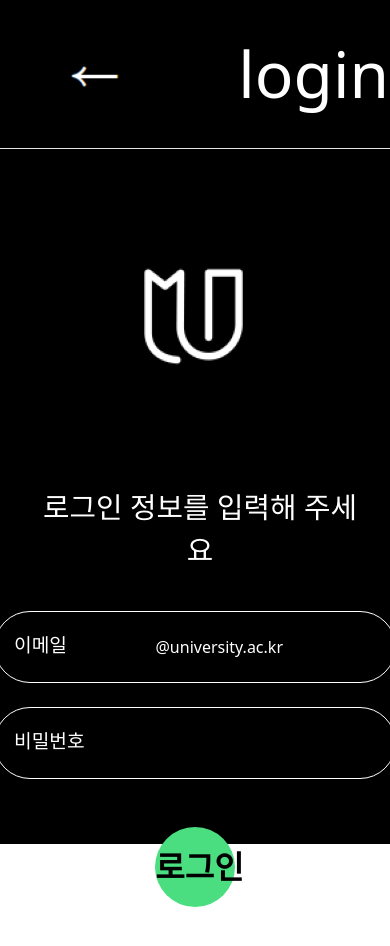
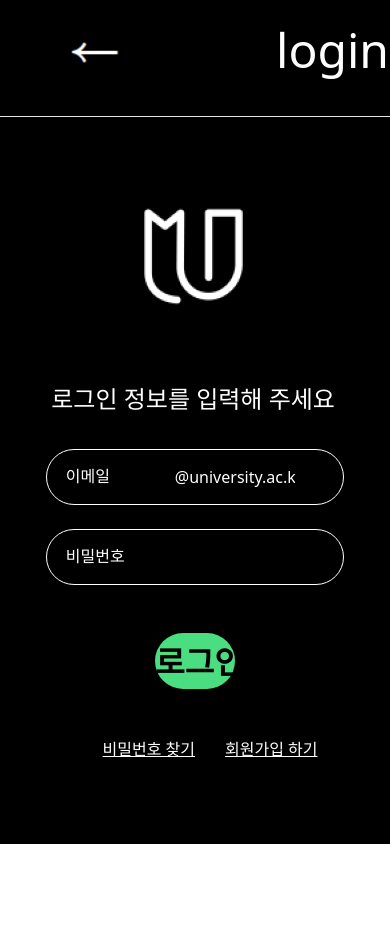
Before and after one commit to UMC-Umark/umark-FE, a React (Create React App) app: page /Login in a window 390 px wide. Shown: the top 946 px of the page. After the commit the page ends 844 px from the top, so only its background shows below. Built offline with nearby package versions, Linux system fonts and the light colour scheme.

Commit message:
[FEAT]-login page

```diff
--- a/src/css/Login.css
+++ b/src/css/Login.css
@@ -1,10 +1,11 @@
 .custom-logintitle {
-    font-size:3.75rem;
+    font-size:3rem;
+    margin-left:-5rem;
 }
 
-.custom-info {
+.custom-info1 {
     text-align: center;
-    font-size: 2.25rem;
+    font-size: 1.6rem;
 }
 
 .custom-loginbutton1 {
@@ -18,28 +19,32 @@
 }
 
 .custom-loginlabel {
-    font-size: 1.5rem;
+    font-size: 1rem;
+}
+
+.custom-links {
+    font-size: 1.25rem;
+    margin-right: 2rem;
 }
 
 /* 모바일 화면에서의 스타일 */
 @media (max-width:768px){
 
     .custom-logintitle{
-        font-size:4rem;
+        font-size:3rem;
         text-align:right;
         display:block;
 
     }
 
     .custom-arrow {
-        padding-left:50px;
-        padding-right:50px;
+        margin-right:5rem;
     }
 
-    .custom-info {
-        font-size:2rem;
+    .custom-info1 {
+        font-size:1.5rem;
         text-align: left;
-        margin-left:0.8rem;
+        margin-left:-0.5rem;
     }
 
     .custom-form1 {
@@ -52,26 +57,33 @@
     .custom-logininput {
         width: 90%;
         color:white;
-            max-width: 100%; /* 최대 너비를 100%로 설정하여 가로폭에 꽉 차게 함 */
-            height:4.5rem;
-            padding-left: 5rem;
+        max-width: 100%; /* 최대 너비를 100%로 설정하여 가로폭에 꽉 차게 함 */
+        height:3.5rem;
+        padding-left: 5rem;
     }
     .custom-loginbutton1 {
-        height:5rem;
+        height:3.5rem;
         width:4rem;
         white-space: nowrap;
         width:90%;
-        padding: 14px 0; /* 내부 패딩을 추가하여 버튼의 세로 중앙으로 텍스트를 위치시킴 */
+        padding: 5px 0; /* 내부 패딩을 추가하여 버튼의 세로 중앙으로 텍스트를 위치시킴 */
     }
     .custom-logininput::placeholder {
-        margin-left:-13rem;
+        margin-left:-7rem;
         padding-left:3rem;
     }
     .custom-loginform {
         width:85%;
     }
     .custom-loginlabel {
-        font-size:1.2rem;
-        margin-top:20px;
+        font-size:1rem;
+        margin-top:15px;
+    }
+    hr {
+        margin-top:1rem;
+    }
+    .custom-links {
+        font-size:1rem;
+        margin-right: 0rem;
     }
 }
--- a/src/css/Signup.css
+++ b/src/css/Signup.css
@@ -77,6 +77,7 @@
         height:4.6rem;
         width:11.5rem;
         white-space: nowrap;
+        text-align: center;
     }
     .custom-signupform1 {
         width:85%;
--- a/src/pages/Login.jsx
+++ b/src/pages/Login.jsx
@@ -7,7 +7,6 @@ import arrow from "../img/arrow.png";
 export default function Login() {
   return (
     <div className="h-screen bg-black text-white">
-      <br />
       <div className="w-full flex justify-between items-center">
         <Link className="custom-arrow" to="/">
           <img src={arrow} alt="arrow" />
@@ -18,19 +17,17 @@ export default function Login() {
         <br />
         <br />
       </div>
-      <br />
       <hr />
-      <div className="mb-12" />
-      <div className="custom-loginform border-white rounded-3xl w-2/3 m-auto h-1/2">
+      <div className="mb-10" />
+      <div className="custom-loginform border-white rounded-3xl w-2/3 m-auto">
         <div className="flex items-center justify-center">
-          <div className="mb-60" />
+          <div className="mb-40" />
           <img src={logo} alt="umark" />
         </div>
         <br />
-        <br />
-        <p className="custom-info"> 로그인 정보를 입력해 주세요</p>
+        <p className="custom-info1"> 로그인 정보를 입력해 주세요</p>
         <div className="custom-form1 text-center inline-block rounded-lg border-white w-full">
-          <div className="mb-10" />
+          <div className="mb-8" />
           <div className="relative">
             <span className="custom-loginlabel absolute left-50 top-50 text-white mt-4 ml-5">
               이메일
@@ -38,7 +35,7 @@ export default function Login() {
             <input
               name="email"
               placeholder="@university.ac.kr"
-              className="custom-logininput bg-black text-white w-1/2 px-80 py-6 rounded-full text-left focus:outline-none border border-1 border-white placeholder-white"
+              className="custom-logininput bg-black text-white w-1/2 px-40 py-4 rounded-full text-left focus:outline-none border border-1 border-white placeholder-white"
             />
             <br />
             <br />
@@ -48,14 +45,14 @@ export default function Login() {
             <input
               name="password"
               type="password"
-              className="custom-logininput bg-black text-white w-1/2 px-80 py-6 rounded-full focus:outline-none border border-1 border-white"
+              className="custom-logininput bg-black text-white w-1/2 px-40 py-4 rounded-full focus:outline-none border border-1 border-white"
             />
           </div>
           <div className="mb-12" />
           <Link to="/Umark">
             <button
               type="button"
-              className="custom-loginbutton1 bg-green-400 text-black px-80 py-4 rounded-full font-bold"
+              className="custom-loginbutton1 bg-green-400 text-black px-60 py-2 rounded-full font-bold"
             >
               로그인
             </button>
@@ -63,16 +60,16 @@ export default function Login() {
           <div className="mb-12" />
           <div className="inline-block w-full">
             <Link to="/Findpassword">
-              <p className="inline-block px-30 underline mr-8 text-2xl">
+              <p className="custom-links inline-block px-30 underline">
                 비밀번호 찾기
               </p>
             </Link>
             <Link to="/Agreement">
-              <p className="inline-block px-30 underline text-2xl">
+              <p className="custom-links inline-block px-30 underline">
                 회원가입 하기
               </p>
             </Link>
-            <div className="mb-80" />
+            <div className="mb-20" />
           </div>
         </div>
       </div>
```
